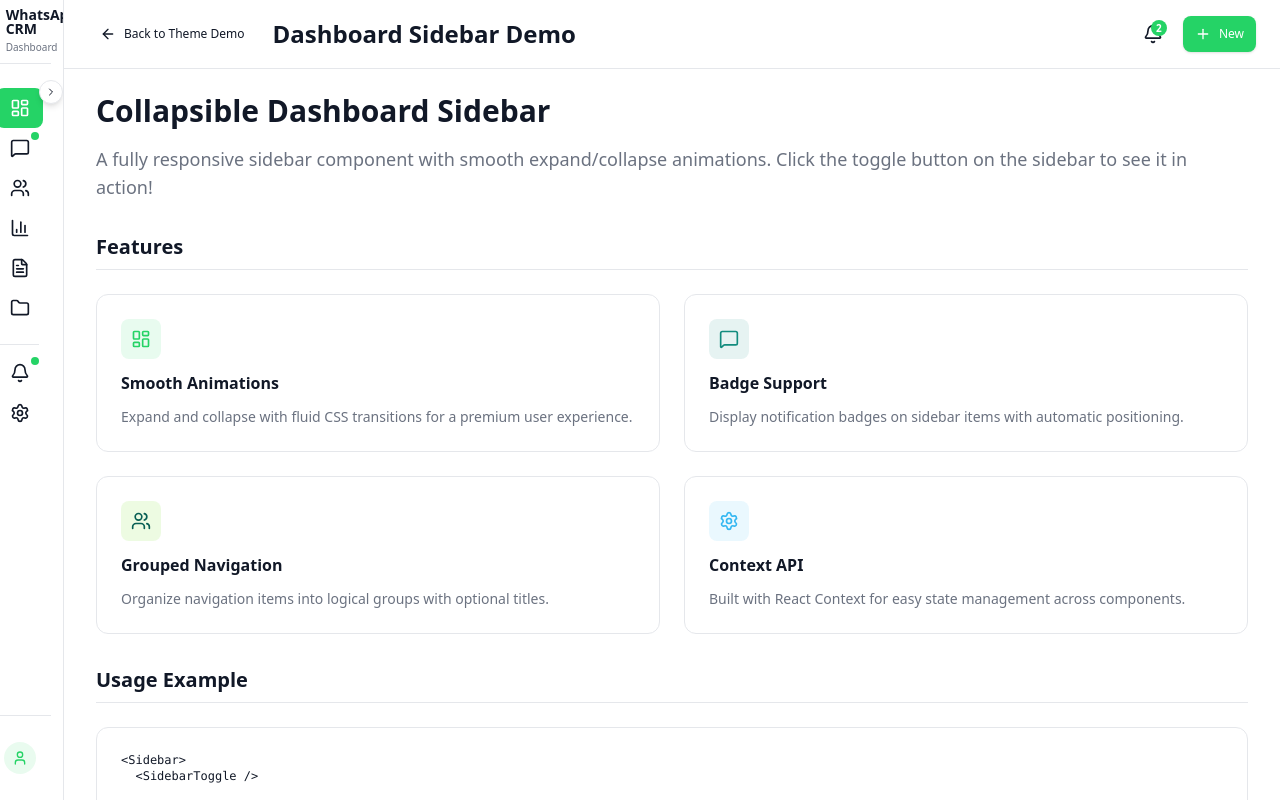
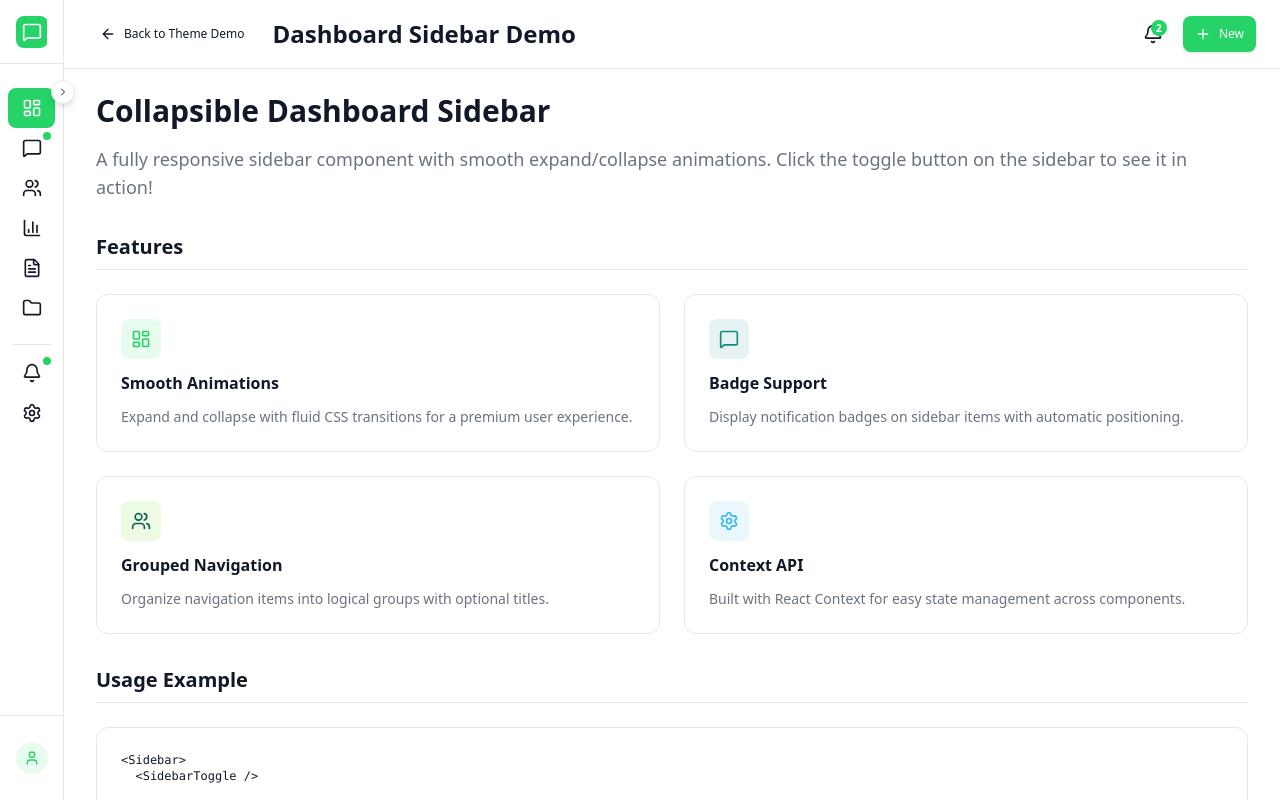
Before and after one commit to mdrobin45/whatsapp-crm, a Next.js app: page /sidebar-demo in a window 1280 px wide. Both pictures are taken after a click on the button 243 px from the left and 92 px from the top of the page. Built offline with nearby package versions, Linux system fonts and the light colour scheme.

Commit message:
feat: Add `SidebarBranding` component and refactor `SidebarHeader` to utilize it.

```diff
--- a/app/sidebar-demo/page.tsx
+++ b/app/sidebar-demo/page.tsx
@@ -2,7 +2,7 @@
 
 import { Button } from "@/components/Button";
 import { NotificationPopover } from "@/components/NotificationPopover";
-import { Sidebar, SidebarContent, SidebarFooter, SidebarGroup, SidebarHeader, SidebarItem, SidebarSubItem, SidebarSubMenu, SidebarToggle } from "@/components/Sidebar";
+import { Sidebar, SidebarBranding, SidebarContent, SidebarFooter, SidebarGroup, SidebarHeader, SidebarItem, SidebarSubItem, SidebarSubMenu, SidebarToggle } from "@/components/Sidebar";
 import {
    ArrowLeft,
    BarChart3,
@@ -27,15 +27,15 @@ export default function SidebarDemo() {
         <SidebarToggle />
 
         <SidebarHeader>
-          <div className="flex items-center gap-3">
-            <div className="w-8 h-8 rounded-lg bg-primary flex items-center justify-center text-white flex-shrink-0">
-              <MessageSquare className="w-5 h-5" />
-            </div>
-            <div className="flex flex-col">
-              <h2 className="font-bold text-sm leading-none">WhatsApp CRM</h2>
-              <p className="text-[10px] text-muted-foreground mt-1">Dashboard</p>
-            </div>
-          </div>
+          <SidebarBranding
+            icon={
+              <div className="w-8 h-8 rounded-lg bg-primary flex items-center justify-center text-white flex-shrink-0">
+                <MessageSquare className="w-5 h-5" />
+              </div>
+            }
+            title="WhatsApp CRM"
+            description="Dashboard"
+          />
         </SidebarHeader>
 
         <SidebarContent>
--- a/components/Sidebar.tsx
+++ b/components/Sidebar.tsx
@@ -38,7 +38,7 @@ export function Sidebar({ className, children }: SidebarProps) {
     <SidebarContext.Provider value={{ isCollapsed, toggleCollapsed }}>
       <aside
         className={cn(
-          "relative flex flex-col h-screen bg-card border-r border-border transition-all duration-300 ease-in-out overflow-x-hidden",
+          "relative flex flex-col h-screen bg-card border-r border-border transition-all duration-300 ease-in-out",
           isCollapsed ? "w-16" : "w-64",
           className
         )}
@@ -53,15 +53,41 @@ export function SidebarHeader({ className, children }: { className?: string; chi
   const { isCollapsed } = useSidebar();
 
   return (
-    <div className={cn("flex items-center p-4 border-b border-border h-16 min-h-[64px]", className)}>
+    <div className={cn("flex items-center p-4 border-b border-border h-16 min-h-[64px] overflow-hidden bg-card", className)}>
+      <div className="flex items-center justify-between w-full h-full gap-3 transition-opacity duration-300">
+        {!isCollapsed ? (
+          children
+        ) : (
+          <div className="flex items-center justify-center w-full h-full animate-in fade-in duration-300">
+            {React.Children.toArray(children)[0]}
+          </div>
+        )}
+      </div>
+    </div>
+  );
+}
+
+export interface SidebarBrandingProps {
+  icon: React.ReactNode;
+  title: string;
+  description?: string;
+  className?: string;
+}
+
+export function SidebarBranding({ icon, title, description, className }: SidebarBrandingProps) {
+  const { isCollapsed } = useSidebar();
+
+  return (
+    <div className={cn("flex items-center gap-3 overflow-hidden transition-all duration-300", isCollapsed ? "justify-center w-full" : "justify-start flex-1", className)}>
+      <div className="flex-shrink-0 flex items-center justify-center">
+        {icon}
+      </div>
       {!isCollapsed && (
-        <div className="flex items-center justify-between w-full gap-3">
-          {children}
-        </div>
-      )}
-      {isCollapsed && (
-        <div className="flex items-center justify-center w-full">
-          {React.Children.toArray(children)[0]}
+        <div className="flex flex-col min-w-0 animate-in fade-in slide-in-from-left-2 duration-300">
+          <h2 className="font-bold text-sm leading-none truncate">{title}</h2>
+          {description && (
+            <p className="text-[10px] text-muted-foreground mt-1 truncate">{description}</p>
+          )}
         </div>
       )}
     </div>
```
